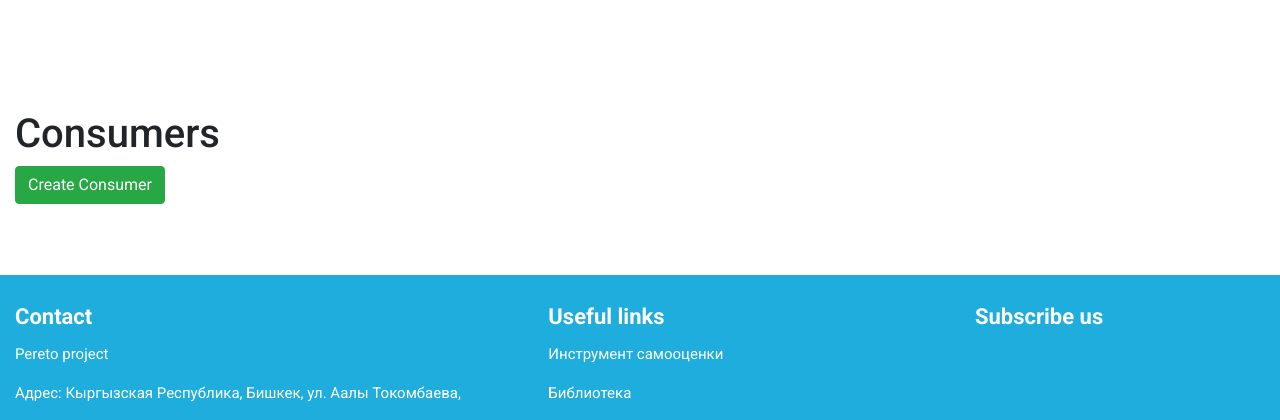
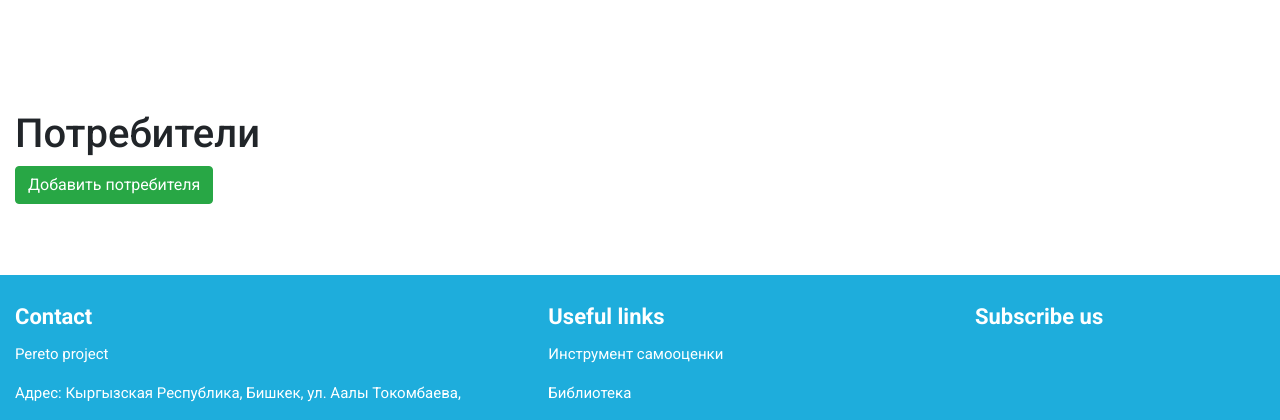
Before and after one commit to damirbek1709/pereto, a Yii app: template views/consumers-information/index.php in a window 1280 px wide. Shown: the top 420 px of the page. Run offline with PHP 8.4 and a stand-in for Yii, Linux system fonts and the light colour scheme; the template is opened without the code that fills it, so the values that code supplies are empty; some libraries are stand-ins or nearby versions.

Commit message:
first commit

```diff
--- a/views/consumers-information/index.php
+++ b/views/consumers-information/index.php
@@ -7,7 +7,7 @@ use yii\grid\GridView;
 /* @var $searchModel app\models\ConsumerSearch */
 /* @var $dataProvider yii\data\ActiveDataProvider */
 
-$this->title = Yii::t('app', 'Consumers');
+$this->title = Yii::t('app', 'Потребители');
 $this->params['breadcrumbs'][] = $this->title;
 ?>
 <div class="consumer-index">
@@ -15,7 +15,7 @@ $this->params['breadcrumbs'][] = $this->title;
     <h1><?= Html::encode($this->title) ?></h1>
 
     <p>
-        <?= Html::a(Yii::t('app', 'Create Consumer'), ['create'], ['class' => 'btn btn-success']) ?>
+        <?= Html::a(Yii::t('app', 'Добавить потребителя'), ['create'], ['class' => 'btn btn-success']) ?>
     </p>
 
     <?php // echo $this->render('_search', ['model' => $searchModel]); ?>
```
